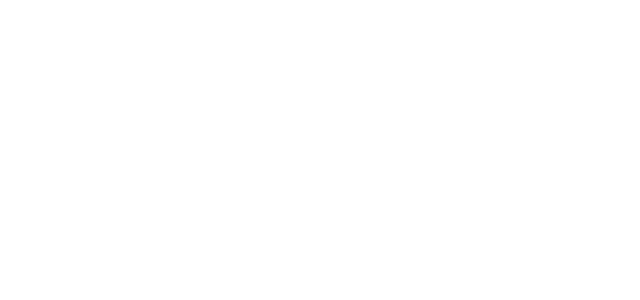
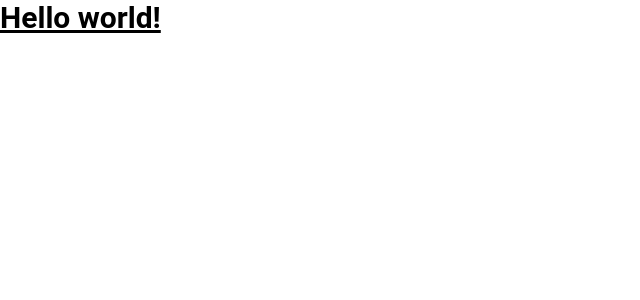
Before and after one commit to bartosz99/procodies-task, a Nuxt app: page / in a window 1280 px wide. Shown: the top 300 px of the page, without its empty margins (0-640 px from the left). Built offline with nearby package versions, Linux system fonts and the light colour scheme.

Commit message:
implement tailwind

```diff
--- a/nuxt.config.ts
+++ b/nuxt.config.ts
@@ -1,5 +1,6 @@
 // https://nuxt.com/docs/api/configuration/nuxt-config
 export default defineNuxtConfig({
   compatibilityDate: '2024-04-03',
-  devtools: { enabled: true }
+  devtools: { enabled: true },
+  modules: ["@nuxtjs/tailwindcss"]
 })
--- a/package.json
+++ b/package.json
@@ -10,6 +10,7 @@
     "postinstall": "nuxt prepare"
   },
   "dependencies": {
+    "@nuxtjs/tailwindcss": "^6.12.1",
     "nuxt": "^3.12.4",
     "vue": "latest"
   }
--- a/pages/index.vue
+++ b/pages/index.vue
@@ -1 +1,3 @@
-<template></template>
+<template>
+  <h1 class="text-3xl font-bold underline">Hello world!</h1>
+</template>
--- /dev/null
+++ b/tailwind.config.js
@@ -0,0 +1,12 @@
+/** @type {import('tailwindcss').Config} */
+module.exports = {
+  theme: {
+    fontFamily: {
+      sans: ['Roboto', 'sans-serif']
+    },
+    colors: {
+      dark: '#293632',
+      green: '#006340'
+    }
+  }
+};
```
Also changed, not shown: 1 other file (tests, documents, lock files or other folders).
